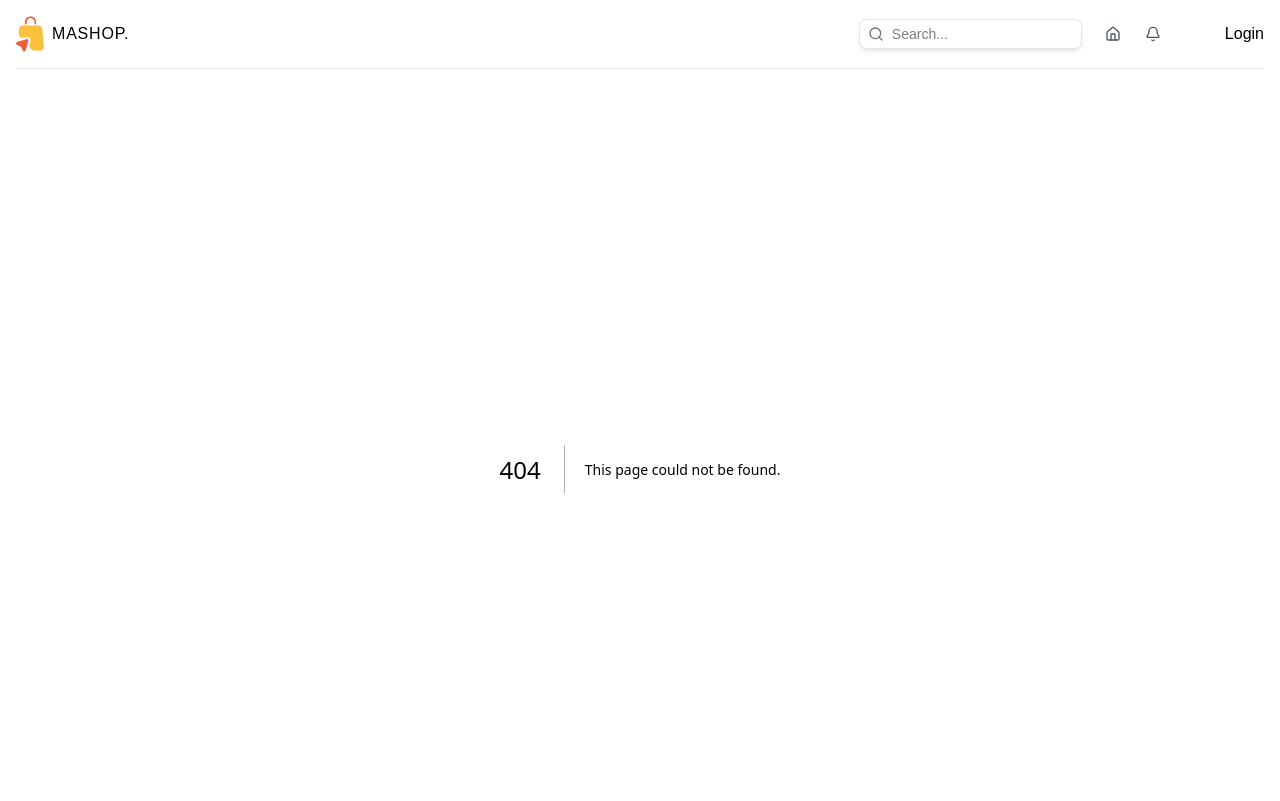
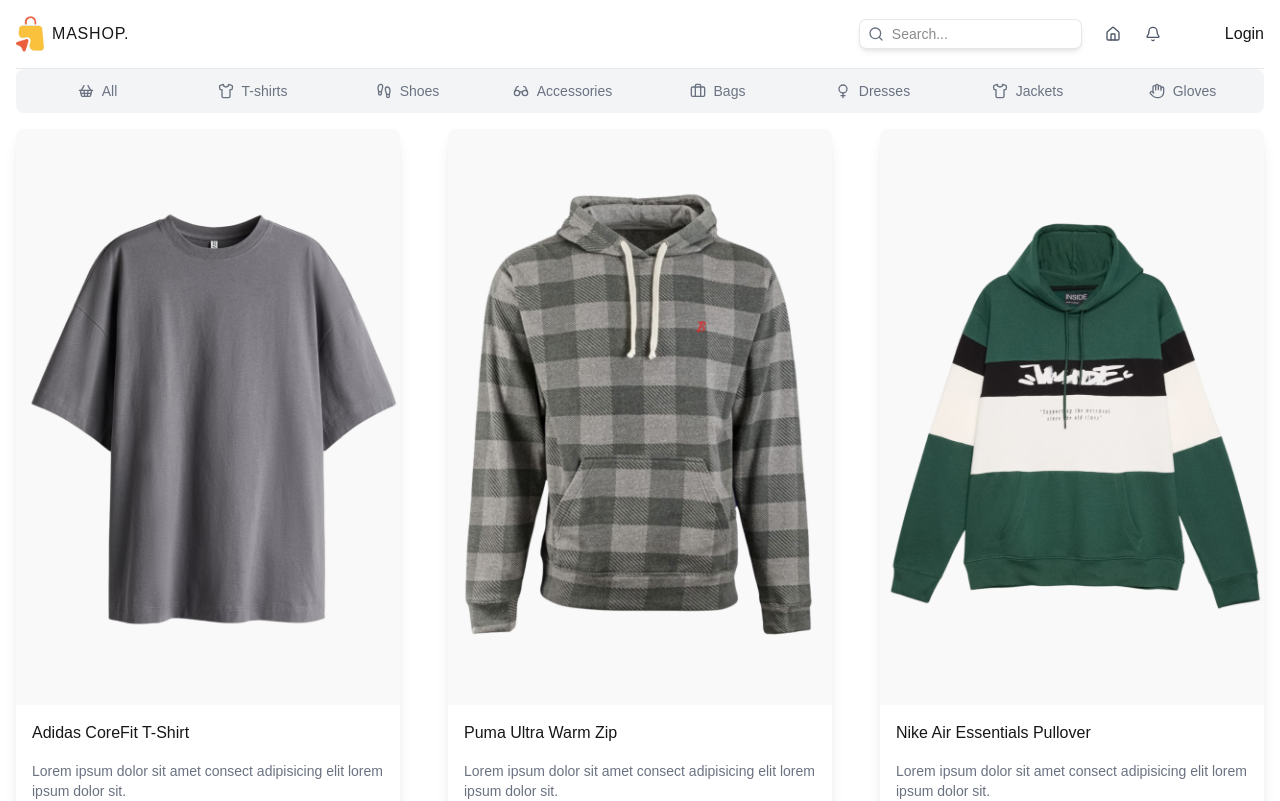
Before and after one commit to masoumeh-rezaei/e-commerce-store, a Next.js app: page /products in a window 1280 px wide. Before the commit this address had no page. Shown: the top 801 px of the page. Built offline with nearby package versions, Linux system fonts and the light colour scheme; some icons are missing.

Commit message:
update products

```diff
--- a/app/page.tsx
+++ b/app/page.tsx
@@ -1,6 +1,5 @@
-import Image from "next/image";
+
 import ProductList from "@/components/ProductList";
-import {SearchParams} from "next/dist/server/request/search-params";
 
 
 const  Home = async ({searchParams}: {searchParams: Promise<{category : string}>})=> {
@@ -10,7 +9,7 @@
     <div className="relative- aspect-[3/1] mb-30 h-[300px] w-full ">
         <img src={"/featured.png"} alt={'featured'}  className="object-cover"/>
     </div>
-      <ProductList category={category} />
+      <ProductList category={category} params={'homepage'}/>
   </>
   );
 }
--- /dev/null
+++ b/app/products/page.tsx
@@ -0,0 +1,18 @@
+import ProductList from "@/components/ProductList";
+
+const ProductPage = async ({
+    searchParams,
+}:{
+    searchParams: Promise<{category : string}>;
+                           })=>{
+    const category = (await  searchParams).category;
+    return (
+        <div>
+            <ProductList category={category} params={'products'}/>
+
+        </div>
+    )
+
+
+}
+export default ProductPage;
```
